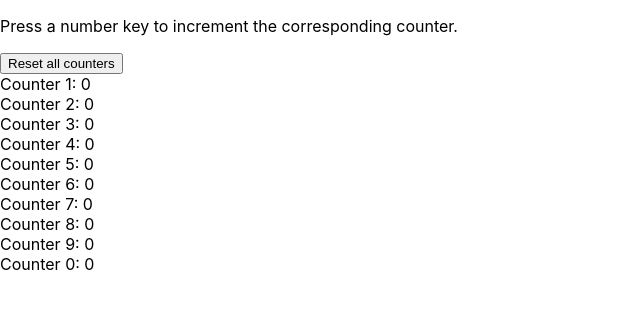
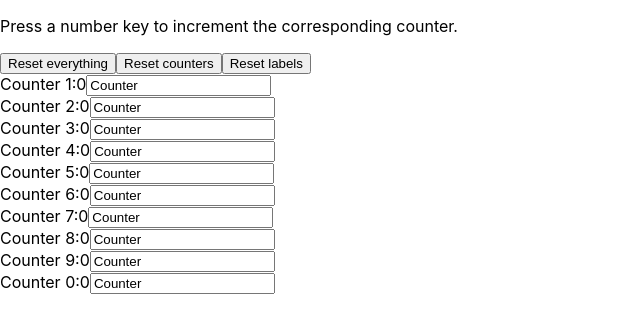
Before and after one commit to KenanHanke/counter-app, a React (Create React App) app: page / in a window 1280 px wide. Shown: the top 332 px of the page, without its empty margins (0-640 px from the left). Built offline with nearby package versions, Linux system fonts and the light colour scheme.

Commit message:
Add user changeable labels

```diff
--- a/src/App.js
+++ b/src/App.js
@@ -3,6 +3,10 @@ import React, { useState, useEffect } from 'react';
 const App = () => {
   const [counters, setCounters] = useState(
     Array(10).fill(0).map((_, index) => localStorage.getItem(`counter${index + 1}`) || 0)
+  );
+
+  const [labels, setLabels] = useState(
+    Array(10).fill("Counter").map((label, index) => localStorage.getItem(`label${index + 1}`) || label)
   );
 
   const handleKeyPress = (event) => {
@@ -16,10 +20,23 @@ const App = () => {
     }
   };
 
-  const handleReset = () => {
+  const handleResetCounters = () => {
     const resetCounters = Array(10).fill(0);
     setCounters(resetCounters);
     resetCounters.forEach((_, index) => localStorage.setItem(`counter${index + 1}`, 0));
+  };
+
+  const handleResetLabels = () => {
+    const defaultLabels = Array(10).fill("Counter");
+    setLabels(defaultLabels);
+    defaultLabels.forEach((label, index) => localStorage.setItem(`label${index + 1}`, label));
+  };
+
+  const handleChangeLabel = (index, event) => {
+    const newLabels = [...labels];
+    newLabels[index] = event.target.value;
+    setLabels(newLabels);
+    localStorage.setItem(`label${index + 1}`, newLabels[index]);
   };
 
   useEffect(() => {
@@ -33,9 +50,13 @@ const App = () => {
   return (
     <div>
       <p>Press a number key to increment the corresponding counter.</p>
-      <button onClick={handleReset}>Reset all counters</button>
+      <button onClick={() => { handleResetCounters(); handleResetLabels(); }}>Reset everything</button>
+      <button onClick={handleResetCounters}>Reset counters</button>
+      <button onClick={handleResetLabels}>Reset labels</button>
       {counters.map((counter, index) => (
-        <div key={index}>Counter {(index + 1) % 10}: {counter}</div>
+        <div key={index}>Counter {(index + 1) % 10}:{counter}
+          <input type="text" value={labels[index]} onChange={(e) => handleChangeLabel(index, e)} />
+        </div>
       ))}
     </div>
   );
```
